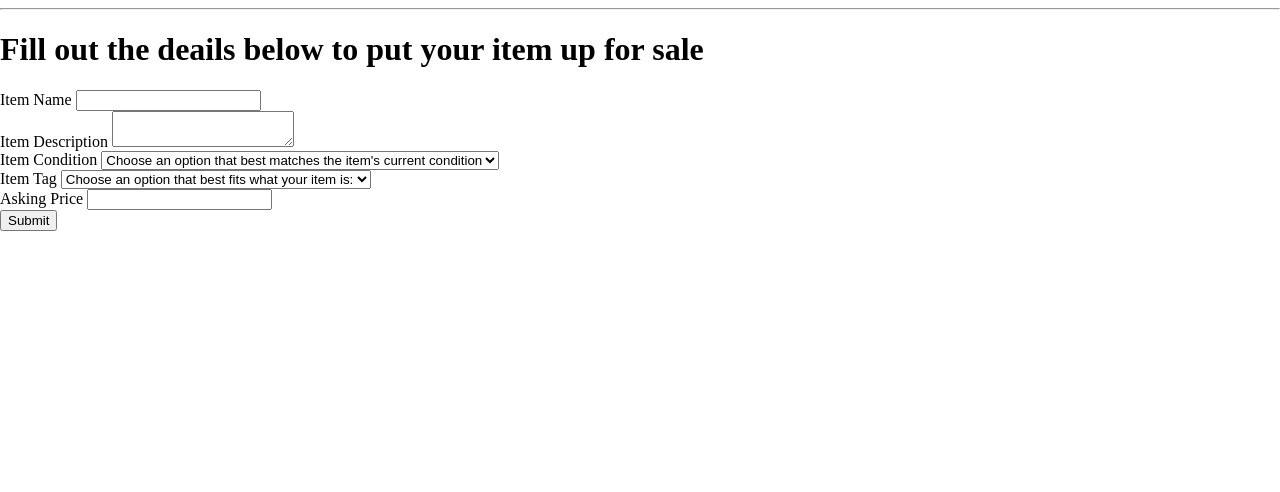
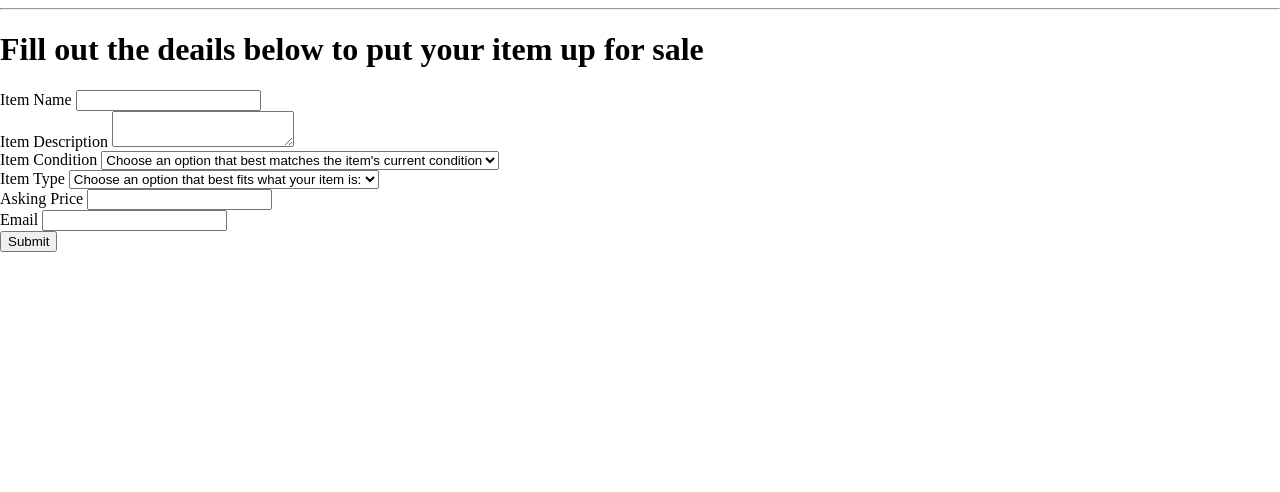
Before and after one commit to kyj0107/Mizzou-Marketplace, a Flask app: page /itemEntry/ in a window 1280 px wide. Shown: the part 186-678 px from the top of the page. Run offline with Flask 3, Linux system fonts and the light colour scheme.

Commit message:
Working on adding and storing item info

```diff
--- a/app.py
+++ b/app.py
@@ -60,8 +60,30 @@ def about():
 
     return render_template('about.html')
 
-@app.route('/itemEntry/')
+@app.route('/itemEntry/', methods=('GET', 'POST'))
 def itemEntry():
+
+    if request.method == 'POST':
+
+        try:
+
+            item_name = request.form['itemName']
+            item_description = request.form['description']
+            item_condition = request.form['itemCondition']
+            item_type = request.form['itemType']
+            price = float(request.form['askingPrice'])
+            poster = request.form['poster']
+
+            conn = get_db_connection()
+            cursor = conn.cursor(dictionary=True)
+            query = f"INSERT INTO items(itemName, itemDescription, itemCondition, itemType, price, email) VALUES ('{item_name}', '{item_description}', '{item_condition.capitalize()}', '{item_type.capitalize()}')"
+            cursor.execute(query)
+            result = cursor.fetchall()
+            cursor.close()
+            conn.close()
+
+        except:
+            flash("Something went wrong.")
 
     return render_template('itemEntry.html')
 
--- a/templates/itemEntry.html
+++ b/templates/itemEntry.html
@@ -15,20 +15,19 @@
         <label>Item Condition</label>
         <select name="itemCondition" id="itemCondition" required>
             <option value="" disabled selected>Choose an option that best matches the item's current condition</option>
-            <option value="unused">Unused</option>
-            <option value="likeNew">Like New</option>
-            <option value="fair">Fair</option>
+            <option value="new">New</option>
+            <option value="good">Good</option>
+            <option value="acceptable">Acceptable</option>
             <option value="poor">Poor</option>
         </select>
     </div>
     <div>
-        <label>Item Tag</label>
-        <select name="itemTag" id="itemTag" required>
+        <label>Item Type</label>
+        <select name="itemType" id="itemType" required>
             <option value="" disabled selected>Choose an option that best fits what your item is:</option>
             <option value="furniture">Furniture</option>
             <option value="schoolSupply">School Supply</option>
             <option value="textbook">Textbook</option>
-            <option value="tech">Tech</option>
         </select>
     </div>
     <div>
@@ -36,6 +35,11 @@
         <input type="number" name="askingPrice" id="askingPrice" required>
     </div>
     <div>
+        <label>Email</label>
+        <input type="text" name="poster" id="poster" required>
+    </div>
+    <!-- This is just to make sure you can actually add stuff to the database! Once we figure this out, we'll remove the email field. -->
+    <div>
         <button class="submitbtn">Submit</button>
     </div>
 </form>
```
